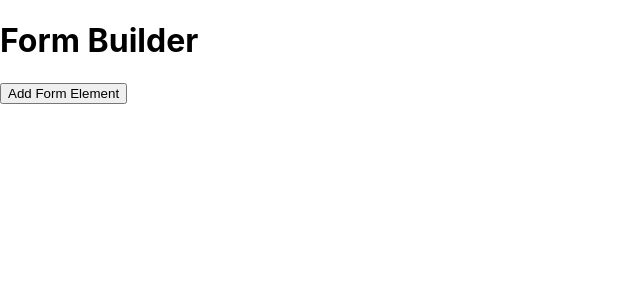
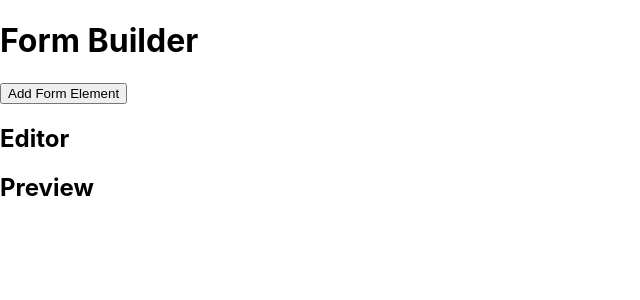
Before and after one commit to arkangelofkaos/form-builder-kata, a React (Create React App) app: page / in a window 1280 px wide. Shown: the top 300 px of the page, without its empty margins (0-640 px from the left). Built offline with nearby package versions, Linux system fonts and the light colour scheme.

Commit message:
Starting to pivot, need the concept of an editor and a preview

```diff
--- a/src/App.js
+++ b/src/App.js
@@ -1,6 +1,5 @@
 import {useCallback, useState} from "react";
 import {createFormElementDefinition} from "./form/FormElementDefinition";
-import {FormElement} from "./form/FormElement";
 
 const App = () => {
     const [definitions, setDefinitions] = useState([])
@@ -14,10 +13,19 @@ const App = () => {
             <button onClick={addElement} data-testid="add-form-element-button">
                 Add Form Element
             </button>
-            <div>
+            <div data-testid="form-builder">
+                <h2>Editor</h2>
                 {
                     definitions.map((definition, index) => {
-                        return <FormElement key={`form-element-${index}`} definition={definition}/>
+                        return <div key={`form-element-${index}`} data-testid="question-builder"/>
+                    })
+                }
+            </div>
+            <div data-testid="form-preview">
+                <h2>Preview</h2>
+                {
+                    definitions.map((definition, index) => {
+                        return <div key={`question-${index}`} data-testid="question-preview"/>
                     })
                 }
             </div>
```
Also changed, not shown: 1 other file (tests, documents, lock files or other folders).
